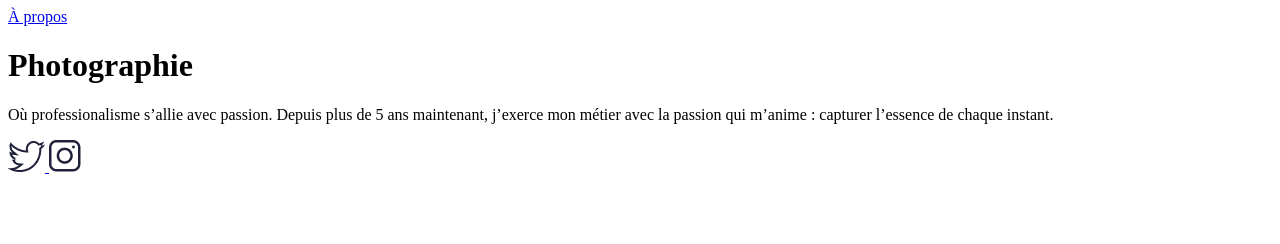
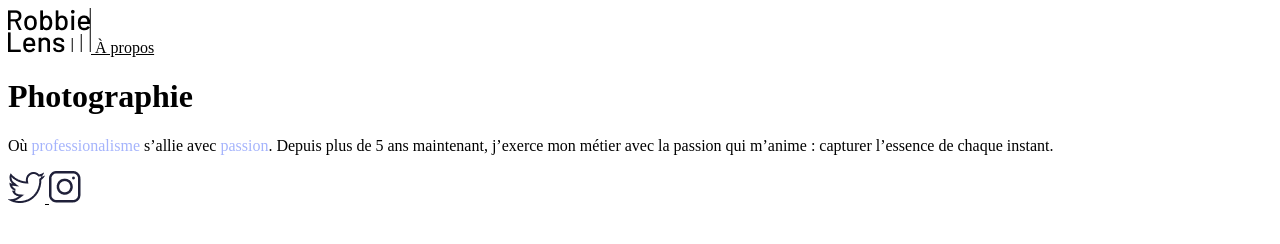
Before and after one commit to beva3/html5_css3, a plain HTML site: page Robbie_Lens/index.html in a window 1280 px wide. Drawn offline with Linux system fonts and the light colour scheme.

Commit message:
mettre dans div le lien

```diff
--- a/Robbie_Lens/index.html
+++ b/Robbie_Lens/index.html
@@ -3,19 +3,34 @@
 <head>
     <meta charset="UTF-8">
     <meta name="viewport" content="width=device-width, initial-scale=1.0">
+    <link rel="stylesheet" href="style.css">
     <title>Accueil - Robbie Lens Photographie</title>
 </head>
 <body>
+
+    <div>
+        <a href="dossier-demo/a-propos.html">
+            <img src="./images/logo.png" alt="Logo Robbie Lens">
+        </a>
         <a href="dossier-demo/a-propos.html">À propos</a>
+    </div>
+
+
     <h1>Photographie</h1>
+
     <p>
-        Où professionalisme s’allie avec passion. Depuis plus de 5 ans maintenant, j’exerce mon métier avec la passion
+        Où <span>professionalisme</span> s’allie avec <span>passion</span>. Depuis plus de 5 ans maintenant, j’exerce mon métier avec la passion
         qui m’anime : capturer l’essence de chaque instant.
     </p>
+
+    <div>
         <a target="_blank" href="https://twitter.com/">
             <img src="./images/twitter.png" alt="twitter">
         </a>
         <a target="_blank" href="https://www.instagram.com/">
-        <img src="./images/instagram.png" alt="instagram">
+            <img src="./images/instagram.png" alt="instagram" >
         </a>
+    </div>
+
+</body>
 </html>
--- /dev/null
+++ b/Robbie_Lens/style.css
@@ -0,0 +1,6 @@
+a{
+    color: black;
+}
+span{
+    color: #A5B4FC;
+}
```
Also changed, not shown: Robbie_Lens/dossier-demo/a-propos.html (+14 -0 lines), 1 other file. Lines whose indentation alone changed are shown as unchanged.
